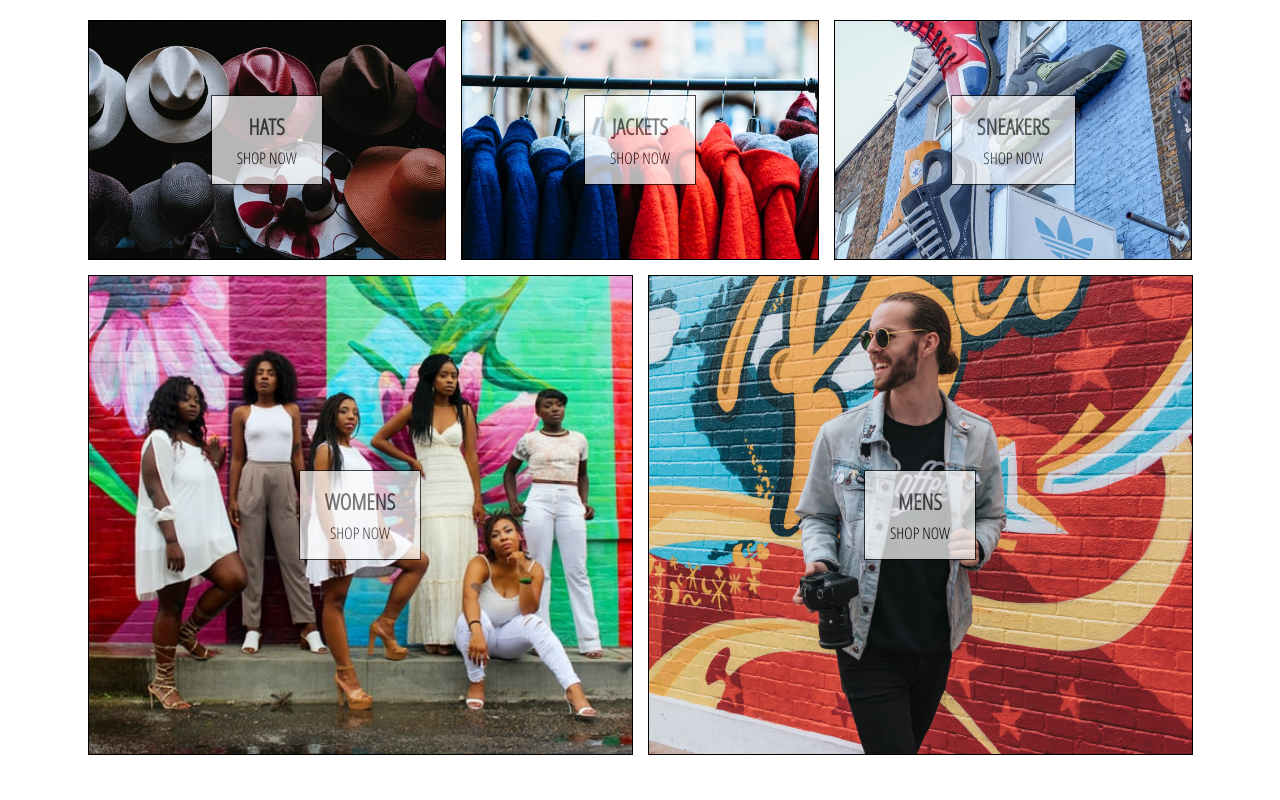
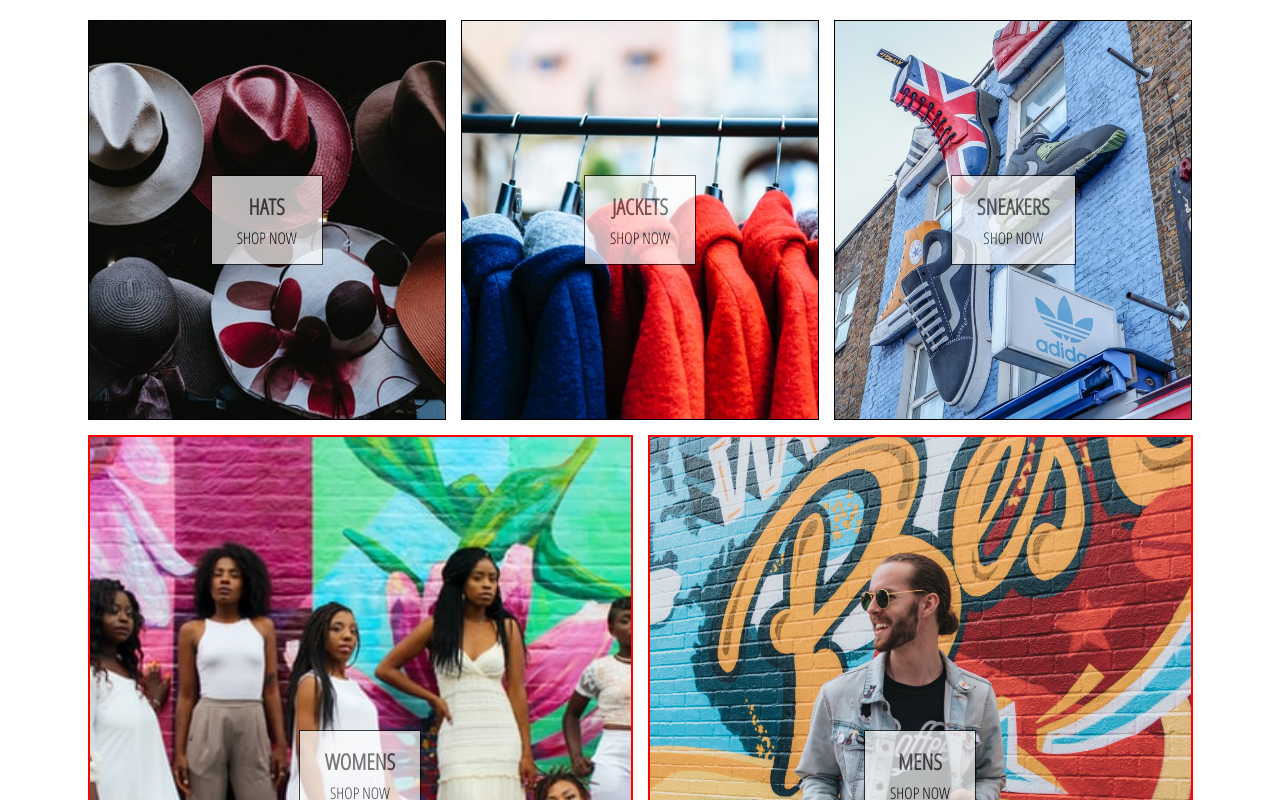
Before and after one commit to imireallan/crwn-cloathing, a React (Create React App) app: page / in a window 1280 px wide. Shown: the top 800 px of the page. Built offline with nearby package versions, Linux system fonts and the light colour scheme.

Commit message:
add media query for menu-item height & removed .eslintcache from git tracking

```diff
--- a/src/components/menu-item/menu-item.styles.scss
+++ b/src/components/menu-item/menu-item.styles.scss
@@ -69,3 +69,12 @@
         height: 480px;
     }
 }
+@media (min-width: 1200px) {
+    .menu-item {
+        height: 400px;
+        &.large {
+            border: 2px solid red;
+            height: 680px;
+        }
+    }
+}
```
Also changed, not shown: 1 other file (tests, documents, lock files or other folders).
